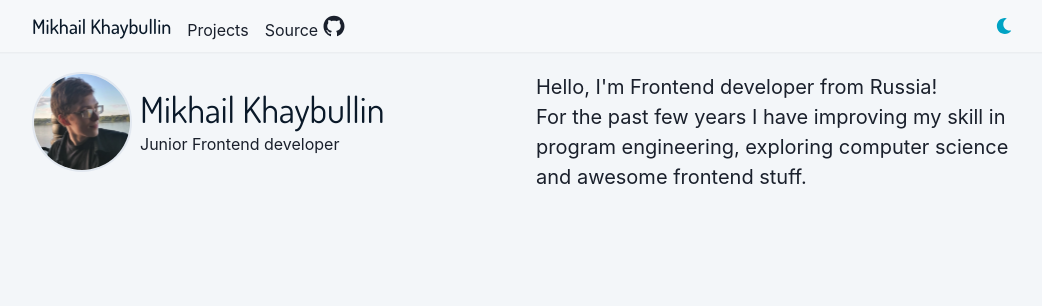
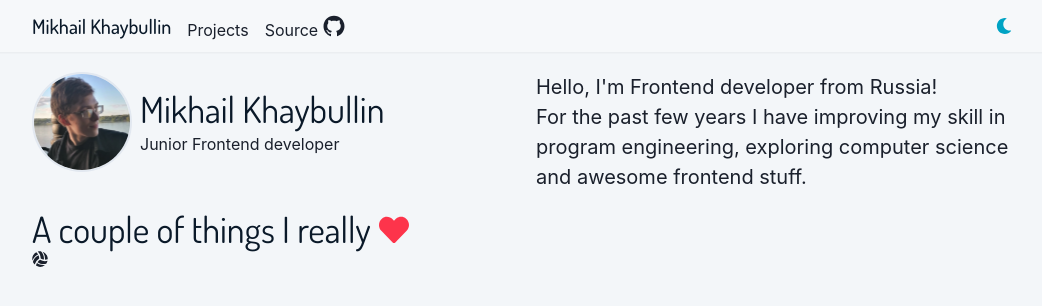
Before and after one commit to m1xa4kala/m1xa4kala-personal-website, a Next.js app: page / in a window 1280 px wide. Shown: the top 306 px of the page, without its empty margins (112-1154 px from the left). Built offline with nearby package versions, Linux system fonts and the light colour scheme.

Commit message:
add hobbies component

```diff
--- /dev/null
+++ b/components/Hobbies.js
@@ -0,0 +1,17 @@
+import { Heading, HStack } from '@chakra-ui/react'
+import { FaHeart, FaVolleyballBall } from 'react-icons/fa'
+
+const Hobbies = () => {
+  return (
+    <>
+      <HStack>
+    <Heading>A couple of things I really</Heading>
+        <FaHeart size={30} color='#fd344b' />
+      </HStack>
+      <FaVolleyballBall />
+    </>
+
+  )
+}
+
+export default Hobbies
--- a/pages/index.js
+++ b/pages/index.js
@@ -3,6 +3,7 @@ import Layout from '../components/layouts/Article'
 import Avatar from '../components/Avatar'
 import Info from '../components/Info'
 import About from '../components/About'
+import Hobbies from '../components/Hobbies'
 
 const index = () => {
   return (
@@ -16,6 +17,9 @@ const index = () => {
       <GridItem>
         <About />
       </GridItem>
+        <GridItem>
+        <Hobbies />
+      </GridItem>
     </Layout>
   )
 }
```
